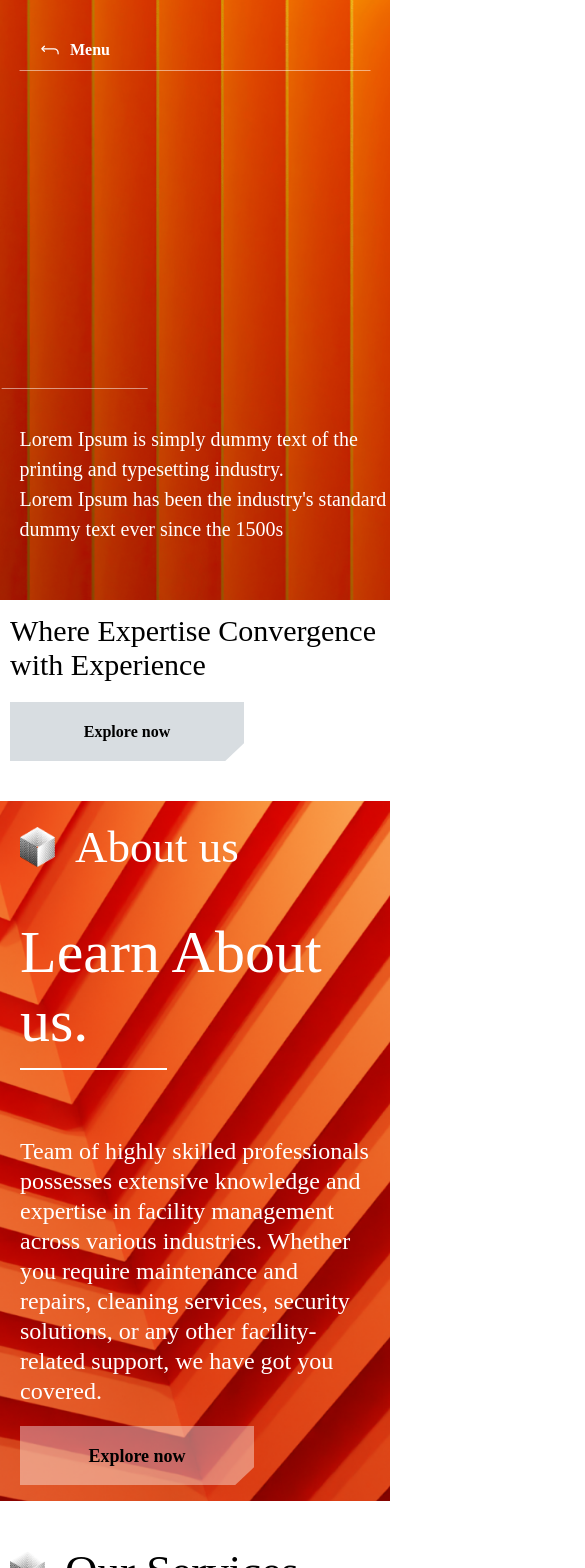
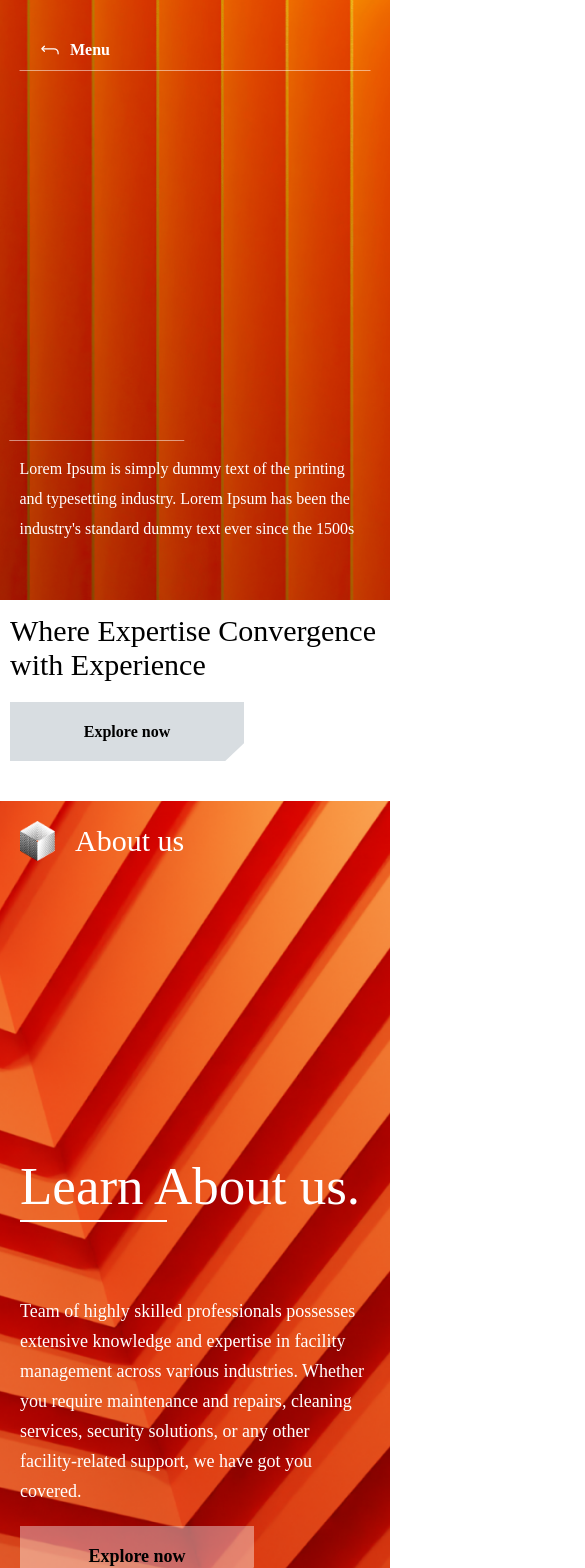
Before and after one commit to HaraayDesignStudio/Virat-Website-Frontend, a React (Create React App) app: page / in a window 390 px wide. Shown: the top 1568 px of the page, 585 px wide, since content can reach past the window. Built offline with nearby package versions, Linux system fonts and the light colour scheme; the HTML template or start-up script is replaced by a standard one; a web font is replaced by a local one.

Commit message:
Created the ladnig page as figma

```diff
--- a/src/components/compenents.css
+++ b/src/components/compenents.css
@@ -431,6 +431,7 @@
   }
   .footer-download {
     font-size: 15px;
+    padding: 15px 40px;
   }
   .footer-get-in-touch {
     font-size: 55px;
@@ -463,6 +464,13 @@
   }
   .footercom-icon {
     font-size: 50px;
+  }
+  .virat-logo-name {
+    font-size: 100px;
+    letter-spacing: 4px;
+  }
+  .logo-name-div {
+    top: 120%;
   }
 }
 @media (max-width: 500px) {
@@ -497,9 +505,9 @@
   .footer-get-in-touch::after {
     content: "";
     position: absolute;
-    bottom: -10%;
-    right: 14%;
-    width: 45%;
+    bottom: 20%;
+    right: 30%;
+    width: 35%;
     height: 2px;
     background-color: white;
   }
@@ -511,6 +519,10 @@
     width: 270px;
   }
   .footer-wrapper .footer-background {
-    height: 800px;
+    height: 1030px;
+  }
+  .testimonial-card img {
+    width: 68px;
+    height: 68px;
   }
 }
--- /dev/null
+++ b/src/components/serviceBrandCarousel2.jsx
@@ -0,0 +1,69 @@
+import React from "react";
+import "./compenents.css";
+import img1 from "../assets/brnads/2560px-JLL_logo 1.png";
+import img2 from "../assets/brnads/356674 1.png";
+import img3 from "../assets/brnads/CBRE_Group_logo_(till_2021) 1.png";
+import img4 from "../assets/brnads/hdfc-bank-logo-removebg-preview 1.png";
+import img5 from "../assets/brnads/oberoi-realty5010-removebg-preview 1.png";
+import img6 from "../assets/brnads/png-transparent-dhl-hd-logo-removebg-preview 1.png";
+
+const ServiceBrandCarousel2 = () => {
+  return (
+    <div className="wrapper">
+      <div className="slider">
+        <div className="slide-track">
+          <div className="slide">
+            <img alt="slide" src={img4} />
+          </div>
+          <div className="slide">
+            <img alt="slide" src={img5} />
+          </div>
+          <div className="slide">
+            <img alt="slide" src={img6} />
+          </div>
+          <div className="slide">
+            <img alt="slide" src={img2} />
+          </div>
+          <div className="slide">
+            <img alt="slide" src={img1} />
+          </div>
+          <div className="slide">
+            <img alt="slide" src={img3} />
+          </div>
+          <div className="slide">
+            <img alt="slide" src={img4} />
+          </div>
+          <div className="slide">
+            <img alt="slide" src={img5} />
+          </div>
+          <div className="slide">
+            <img alt="slide" src={img1} />
+          </div>
+          <div className="slide">
+            <img alt="slide" src={img2} />
+          </div>
+          <div className="slide">
+            <img alt="slide" src={img3} />
+          </div>
+          <div className="slide">
+            <img alt="slide" src={img4} />
+          </div>
+          <div className="slide">
+            <img alt="slide" src={img5} />
+          </div>
+          <div className="slide">
+            <img alt="slide" src={img6} />
+          </div>
+          <div className="slide">
+            <img alt="slide" src={img3} />
+          </div>
+          <div className="slide">
+            <img alt="slide" src={img4} />
+          </div>
+        </div>
+      </div>
+    </div>
+  );
+};
+
+export default ServiceBrandCarousel2;
--- a/src/pages/homePage.jsx
+++ b/src/pages/homePage.jsx
@@ -13,6 +13,7 @@ import ServiceCard from "../components/serviceCard";
 import ServiceBrandCarousel from "../components/serviceBrandCarousel";
 import TestimonialsCard from "../components/testimonilaCard";
 import ButtonCom from "../components/buttonCom";
+import ServiceBrandCarousel2 from "../components/serviceBrandCarousel2";
 
 const HomePage = () => {
   return (
@@ -20,9 +21,8 @@ const HomePage = () => {
       <div className="image-container-homepage">
         <img src={homepageimage} alt="homepage" />
         <p className="homepage-image-text">
-          Lorem Ipsum is simply dummy text of the <br /> printing and
-          typesetting industry. <br />
-          Lorem Ipsum has been the industry's standard <br /> dummy text ever
+          Lorem Ipsum is simply dummy text of the printing and typesetting
+          industry. Lorem Ipsum has been the industry's standard dummy text ever
           since the 1500s
         </p>
       </div>
@@ -111,6 +111,9 @@ const HomePage = () => {
           </div>
           <div className="brand-line"></div>
           <ServiceBrandCarousel />
+          <div className="wrapper-two">
+            <ServiceBrandCarousel2 />
+          </div>
         </div>
       </div>
       <div className="testimonila-section">
--- a/src/pages/pages.css
+++ b/src/pages/pages.css
@@ -13,6 +13,7 @@
   font-family: virat;
 }
 .homepage-image-text {
+  width: 29%;
   font-family: virat;
   position: absolute;
   bottom: 10%;
@@ -257,7 +258,7 @@
     font-size: 40px;
   }
   .about-us-section .about-background-img {
-    height: 700px;
+    height: 800px;
     object-fit: cover;
   }
   .about-content-part {
@@ -274,7 +275,7 @@
   .about-content-heading {
     position: relative;
     width: 70%;
-    font-size: 60px;
+    font-size: 53px;
   }
   .about-content-heading::after {
     content: "";
@@ -287,6 +288,7 @@
   }
   .about-content-text p {
     width: auto;
+    font-size: 18px;
   }
   .about-us-button {
     display: none;
@@ -300,6 +302,7 @@
   }
   .our-services-headings-part div {
     width: 100%;
+    font-size: 30px;
   }
   .our-services-section {
     gap: 50px;
@@ -349,6 +352,11 @@
     object-fit: cover;
   }
 }
+
+.wrapper-two {
+  display: none !important;
+}
+
 @media (max-width: 500px) {
   .homapage-headtext {
     padding: 10px;
@@ -386,4 +394,25 @@
   .testimonial-mobile-view {
     gap: 25px;
   }
+  .homepage-image-text {
+    width: 90%;
+    font-size: 16px;
+  }
+  .homepage-image-text::after {
+    content: "";
+    position: absolute;
+    top: -15%;
+    left: 22%;
+    transform: translateX(-50%);
+    width: 50%;
+    height: 1px;
+    background-color: rgba(255, 255, 255, 0.5);
+  }
+  .about-heading,
+  .testimonila-heading {
+    font-size: 30px;
+  }
+  .wrapper-two {
+    display: flex !important;
+  }
 }
```
